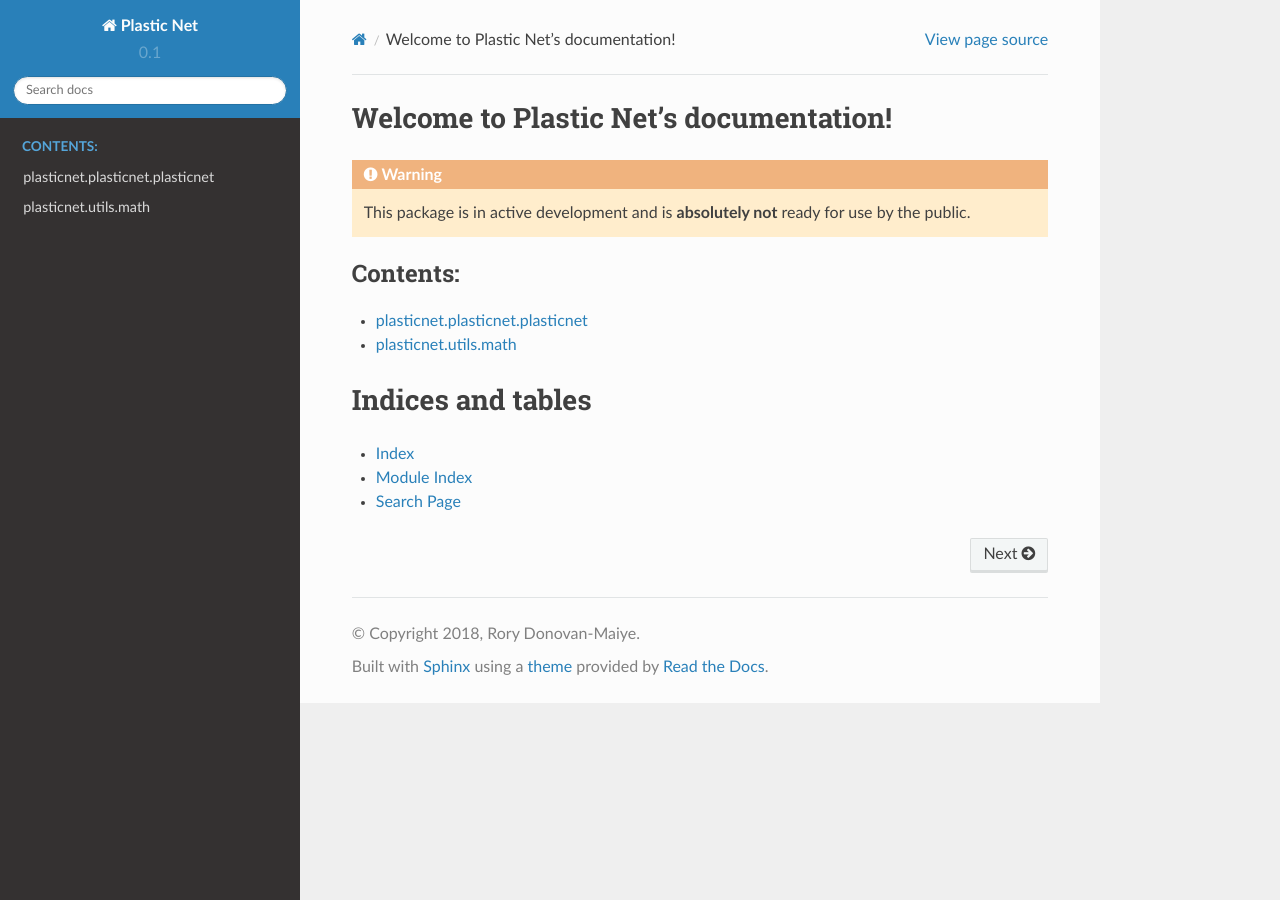
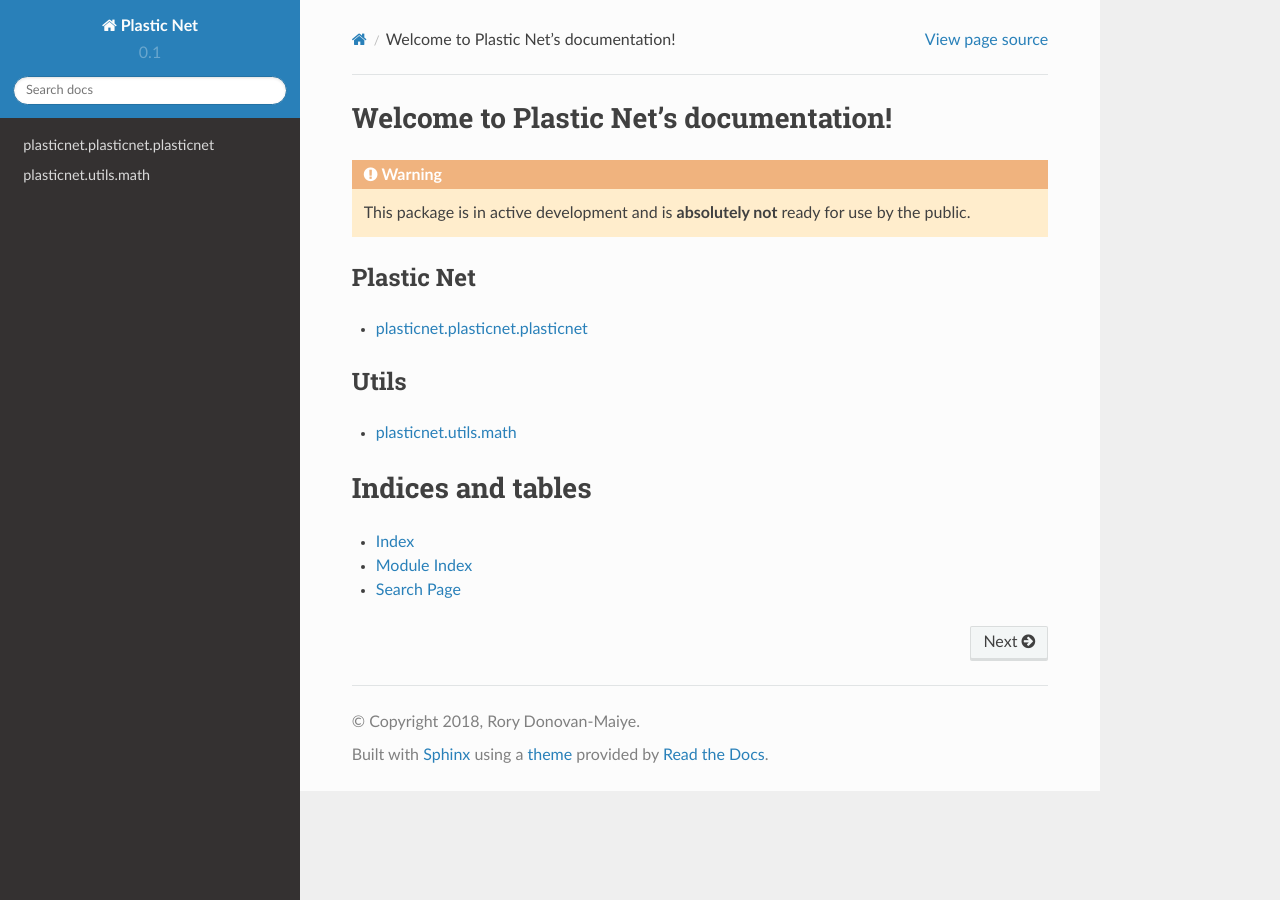
Before and after one commit to donovanr/plasticnet, a Sphinx documentation site: the page built from docs/source/index.rst, in a window 1280 px wide. Built offline with Sphinx 7.4.7 and the Read the Docs theme 2.0.0, drawn with Linux system fonts in a browser that asks for light colours.

```diff
--- a/docs/source/index.rst
+++ b/docs/source/index.rst
@@ -8,11 +8,18 @@ Welcome to Plastic Net's documentation!
 
 .. warning:: This package is in active development and is **absolutely not** ready for use by the public.
 
+Plastic Net
+-----------
 .. toctree::
    :maxdepth: 3
-   :caption: Contents:
 
    plasticnet
+
+Utils
+-----
+.. toctree::
+   :maxdepth: 3
+
    utils
 
 Indices and tables
```
